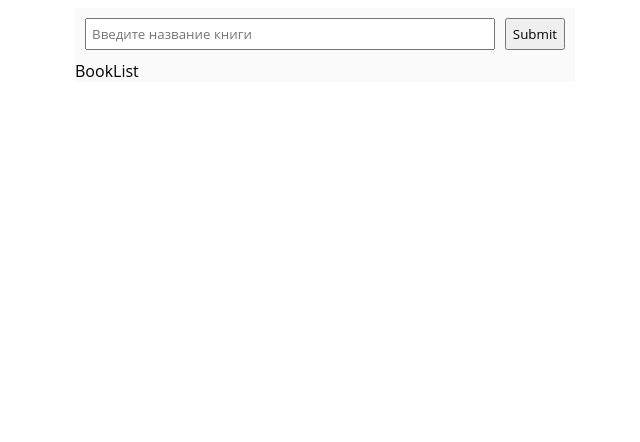
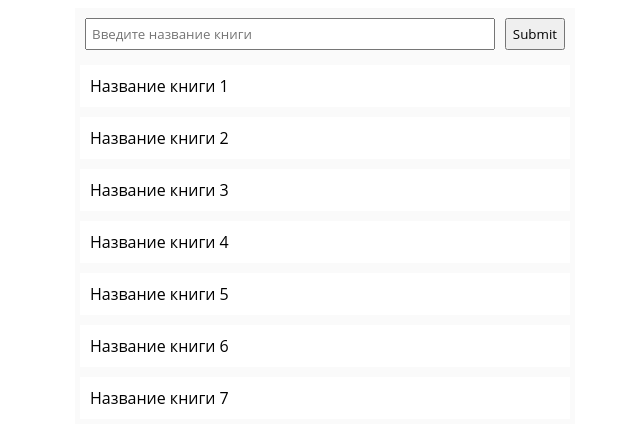
Before and after one commit to evgenynovak/book-library-app-react, a React (Create React App) app: page / in a window 1280 px wide. Shown: the top 442 px of the page, without its empty margins (315-955 px from the left). Built offline with nearby package versions, Linux system fonts and the light colour scheme.

Commit message:
add BookList component

```diff
--- a/src/components/BookList/BookList.js
+++ b/src/components/BookList/BookList.js
@@ -1,10 +1,20 @@
 import React from 'react'
+import scss from './BookList.module.scss'
 
 class BookList extends React.Component {
  render() {
    return (
-      <div>BookList</div>
-
+      <div className={scss.BookList}>
+        <ui className={scss.BookList__items}>
+          <li className={scss.BookList__item}>Название книги 1</li>
+          <li className={scss.BookList__item}>Название книги 2</li>
+          <li className={scss.BookList__item}>Название книги 3</li>
+          <li className={scss.BookList__item}>Название книги 4</li>
+          <li className={scss.BookList__item}>Название книги 5</li>
+          <li className={scss.BookList__item}>Название книги 6</li>
+          <li className={scss.BookList__item}>Название книги 7</li>
+        </ui>
+      </div>
    )
  }
 }
--- a/src/components/BookList/BookList.module.scss
+++ b/src/components/BookList/BookList.module.scss
@@ -0,0 +1,14 @@
+.BookList {
+  padding: 5px;
+  &__items {
+    list-style-type: none;
+  }
+  &__item {
+    margin-top: 10px;
+    padding: 10px;
+    background-color: #ffffff;
+    &:first-child{
+      margin-top: 0px;
+    }
+  }
+}
```
